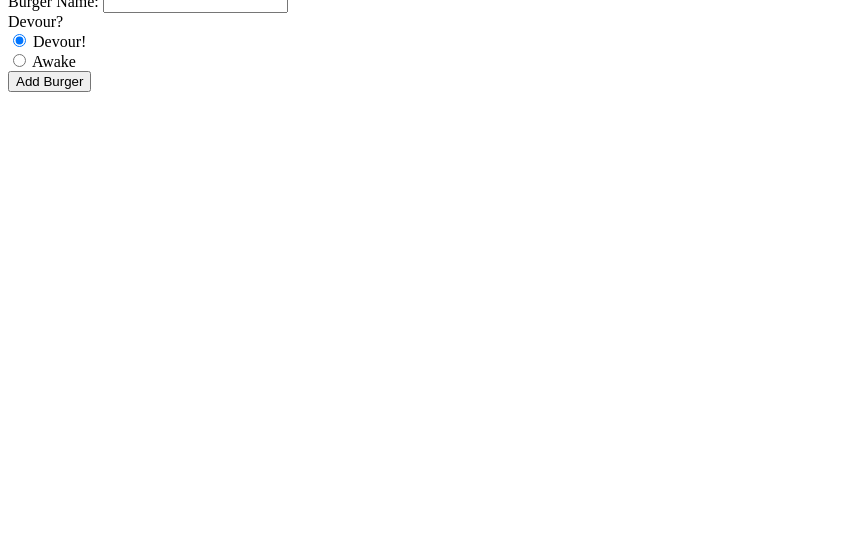
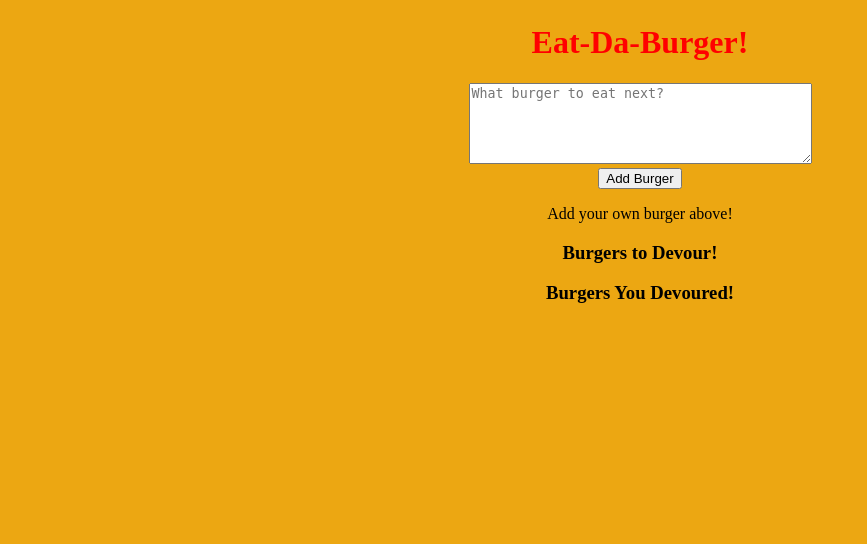
Before and after one commit to HermesCat/burger, a Node server app: page / in a window 1280 px wide. Shown: the part 229-773 px from the top of the page, without its empty margins (0-867 px from the left). Run offline with Node 20, Linux system fonts and the light colour scheme; data that the repository does not hold is empty; some libraries are stand-ins or nearby versions.

Commit message:
initial commit

```diff
--- a/server.js
+++ b/server.js
@@ -1,3 +1,4 @@
+
 var express = require("express");
 
 var PORT = process.env.PORT || 8080;
@@ -7,7 +8,7 @@ var app = express();
 // Serve static content for the app from the "public" directory in the application directory.
 app.use(express.static("public"));
 
-// Parse application body as JSON
+// Parse application body
 app.use(express.urlencoded({ extended: true }));
 app.use(express.json());
 
--- a/views/index.handlebars
+++ b/views/index.handlebars
@@ -1,38 +1,44 @@
-<h1>burgers!</h1>
+<div class="container">
 
-<h2>burgers that are not sleepy!</h2>
-
+    <div class="row d-flex justify-content-center">
+        <div class="col-xs-12">
+            <img src="http://pngimg.com/uploads/burger_sandwich/burger_sandwich_PNG4160.png" alt="burger">
+        </div>
+    </div>
+    <div class="row d-flex justify-content-center">
+        <h1>Eat-Da-Burger!</h1>
+    </div>
+    <div class="row d-flex justify-content-center">
+        <form class="create-form">
+            <div class="form-group">
+                <textarea id="burgerinput" name="burger" rows="5" cols="40" placeholder="What burger to eat next?"></textarea>
+            </div>
+            <button type="submit" class="btn btn-primary">Add Burger</button>
+            <p>Add your own burger above!</p>
+        </form>
+    </div>
+    <div class="row d-flex justify-content-center">
+        <div class="col-sm-5">
+            <h3>Burgers to Devour!</h3>
             <ul>
                 {{#each burgers}}
-    {{#unless sleepy}}
+                {{#unless devour}}
                 {{> burgers/burger-block devour=true}}
                 {{/unless}}
                 {{/each}}
             </ul>
-
-<h2>burgers!!</h2>
-
+        </div>
+        <div class="col-sm-5">
+            <h3>Burgers You Devoured!</h3>
             <ul>
                 {{#each burgers}}
                 {{#if devour}}
-      {{> burgers/burger-block devour=false}}
+                <li>
+                <p>{{this.id}}. {{this.name}}</p>
+                </li>
                 {{/if}}
                 {{/each}}
             </ul>
-
-<h2>Add a Burger</h2>
-<form class="create-form">
-
-  <div class="form-group">
-    <label for="ca">Burger Name:</label>
-    <input type="text" id="ca" name="name">
         </div>
-
-  <div class="form-group">
-    <label for="sleepy">Devour?</label><br>
-    <input type="radio" name="Devour" value="1" checked> Devour!<br>
-    <input type="radio" name="Devour" value="0"> Awake
     </div>
-
-  <button type="submit">Add Burger</button>
-</form>
+</div>
--- a/views/layouts/main.handlebars
+++ b/views/layouts/main.handlebars
@@ -3,9 +3,9 @@
 <head>
 	<meta charset="UTF-8">
 		<link rel="stylesheet" href="/assets/css/style.css" type="text/css" />
-		<title>MVC With Cats!</title>
+		<title>MVC With burgers!</title>
 		<script src="https://code.jquery.com/jquery.js"></script>
-		<script src="/assets/js/cats.js"></script>
+		<script src="/assets/js/burgers.js"></script>
 	</head>
 	<body>
 		{{{ body }}}
--- /dev/null
+++ b/views/partials/burgers/burger-block.handlebars
@@ -0,0 +1,7 @@
+
+<li>
+    <p>{{this.id}}. {{this.name}}</p>
+    <button type="button" class="change-devour btn btn-danger btn-sm" data-id="{{id}}" data-devour="{{devour}}">
+        {{#unless devour}}DEVOUR ME!{{/unless}}
+    </button>
+</li>
--- a/views/partials/cats/cat-block.handlebars
+++ /dev/null
@@ -1,9 +0,0 @@
-<li>
-	{{name}}
-
-	<button class="change-sleep" data-id="{{id}}" data-newsleep="{{sleep}}">
-		{{#if sleep}}SLEEP TIME!{{else}}WAKE UP!{{/if}}
-	</button>
-
-	<button class="delete-cat" data-id="{{this.id}}">DELETE!</button>
-</li>
```
Also changed, not shown: public/assets/burgers.js (deleted), public/assets/css/style.css (added), public/assets/js/burgers.js (added), 1 other file. Lines whose indentation alone changed are shown as unchanged.
